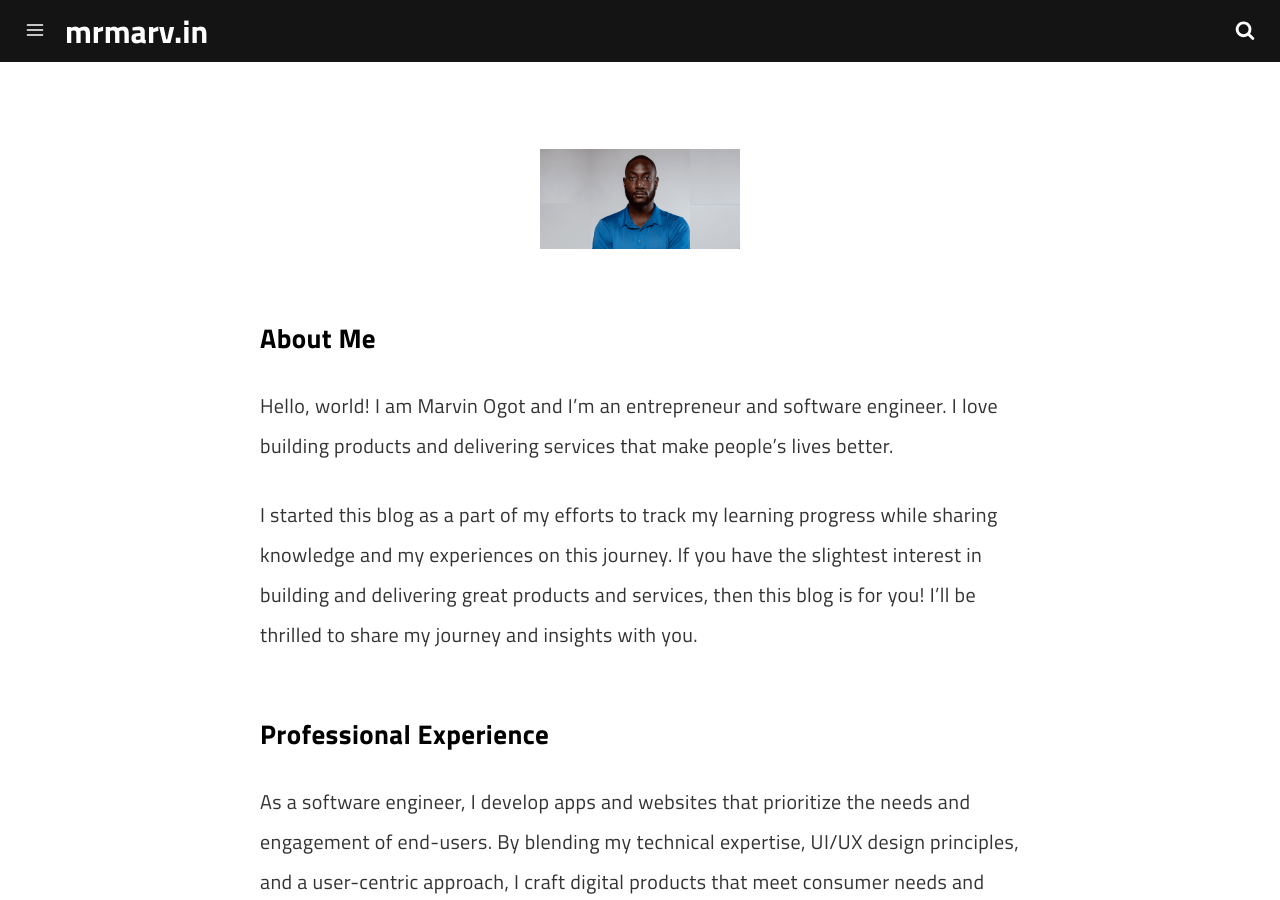
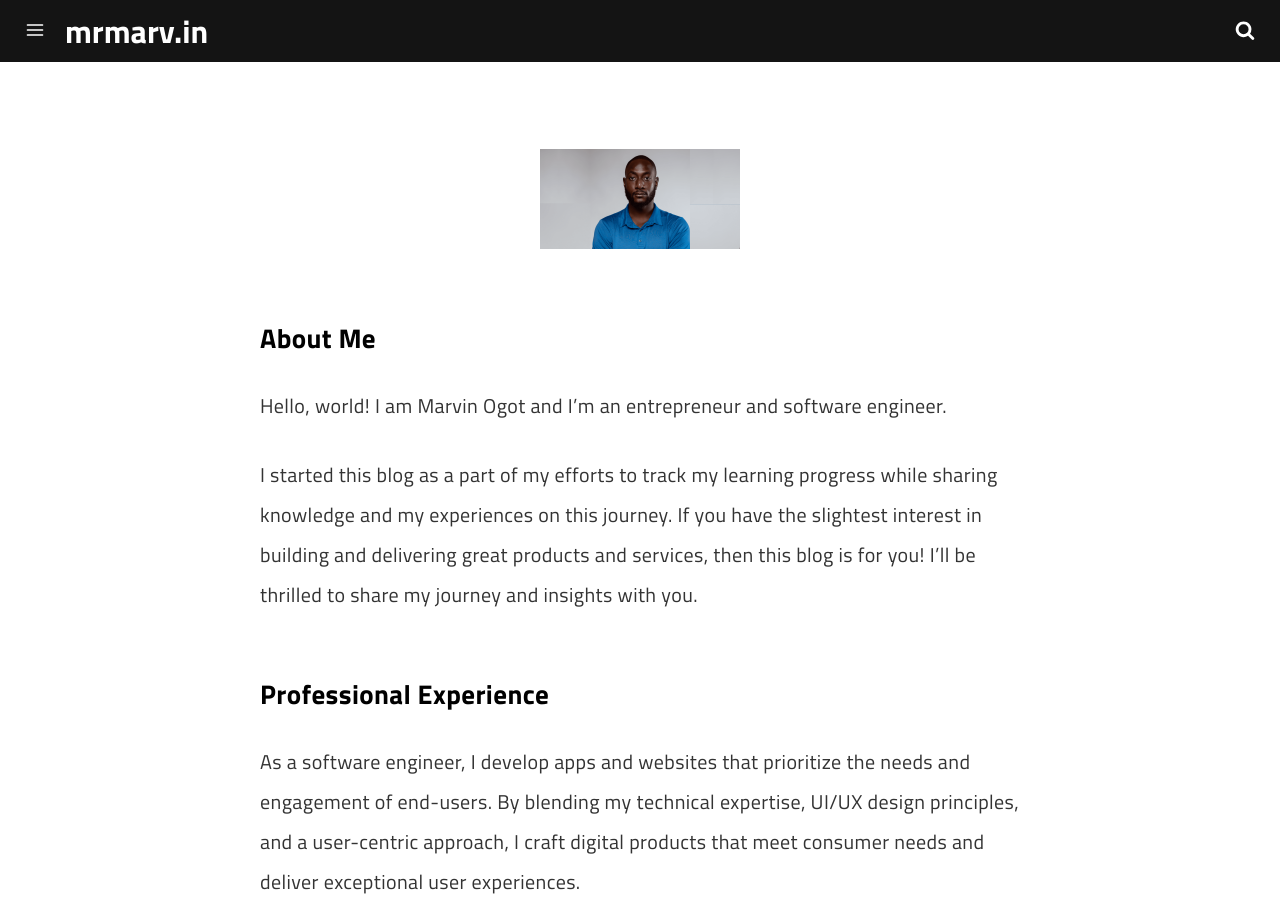
Before and after one commit to marv0/marv0.github.io, a Jekyll site: the page built from pages/about.md, in a window 1280 px wide and 900 px high. Built offline with Jekyll 4.4.1, drawn with Linux system fonts in a browser that asks for light colours; a script that is not in the unit is left out.

Commit message:
Update about.md

```diff
--- a/pages/about.md
+++ b/pages/about.md
@@ -10,7 +10,7 @@ permalink: /about/
 
 ### About Me
 
-Hello, world! I am Marvin Ogot and I’m an entrepreneur and software engineer. I love building products and delivering services that make people's lives better.
+Hello, world! I am Marvin Ogot and I’m an entrepreneur and software engineer.
 
 I started this blog as a part of my efforts to track my learning progress while sharing knowledge and my experiences on this journey. If you have the slightest interest in building and delivering great products and services, then this blog is for you! I'll be thrilled to share my journey and insights with you.
 
```
